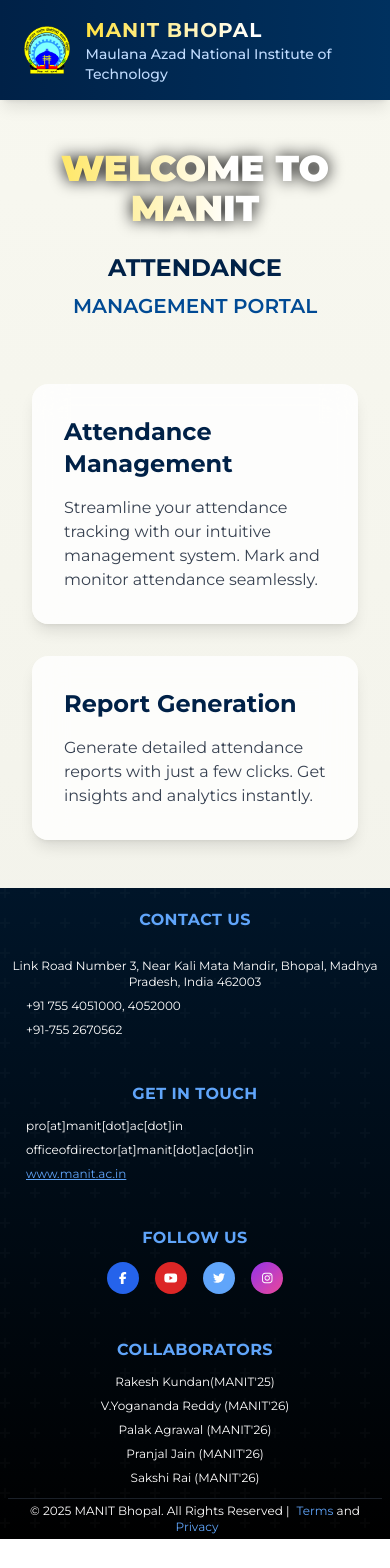
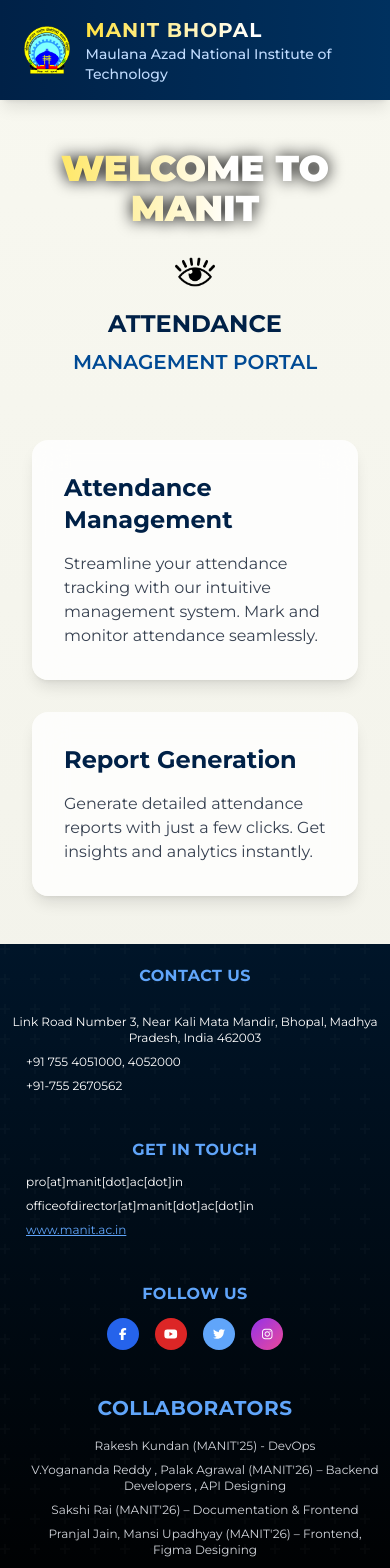
Before and after one commit to Yogananda1504/Frontend-ReportGeneration, a React (Vite) app: page / in a window 390 px wide. Shown: the top 1568 px of the page. Before the commit the page ends 1539 px from the top, so only its background shows below. Built offline with nearby package versions, Linux system fonts and the light colour scheme; no server answers.

Commit message:
# Modified UI : Added monitoring eye icon , added notification for the low connectivity banner

```diff
--- a/src/components/layout/Footer.tsx
+++ b/src/components/layout/Footer.tsx
@@ -10,11 +10,11 @@
 
 const Footer = () => {
   return (
-    <footer className="bg-gradient-to-b from-black to-[#1a1a1a] text-white pt-12 pb-4 text-sm relative">
+    <footer className="bg-gradient-to-b from-black via-gray-900 to-[#1a1a1a] pt-2 pb-1 text-xs relative">
       <div className="absolute inset-0 bg-[url('https://www.transparenttextures.com/patterns/carbon-fibre.png')] opacity-50"></div>
 
       <div className="container mx-auto px-4 relative z-10">
-        <div className="grid grid-cols-1 md:grid-cols-4 gap-8 md:gap-12 mb-8">
+        <div className="grid grid-cols-1 md:grid-cols-4 gap-4 mb-4">
           <div className="transform hover:scale-105 transition-transform duration-300">
             <h2 className="text-xl font-bold mb-4 text-blue-400 tracking-wide">
               CONTACT US
@@ -106,17 +106,17 @@
             <h2 className="text-xl font-bold mb-4 text-blue-400 tracking-wide">
               COLLABORATORS
             </h2>
-            <div className="space-y-3 text-gray-300 hover:text-white transition-colors duration-200">
-              <p>Rakesh Kundan(MANIT'25)</p>
-              <p>V.Yogananda Reddy (MANIT'26)</p>
-              <p>Palak Agrawal (MANIT'26)</p>
-              <p>Pranjal Jain (MANIT'26)</p>
-              <p>Sakshi Rai (MANIT'26)</p>
-            </div>
+
+            <ul className="list-disc pl-5 space-y-2 text-gray-300 hover:text-white transition-colors duration-200">
+              <li>Rakesh Kundan (MANIT'25) - DevOps </li>
+              <li>V.Yogananda Reddy (MANIT'26), Palak Agrawal (MANIT'26) – Backend Developers , API Designing </li>
+              <li>Sakshi Rai (MANIT'26) – Documentation & Frontend</li>
+              <li>Pranjal Jain, Mansi Upadhyay (MANIT'26) – Frontend, Figma Designing</li>
+            </ul>
           </div>
         </div>
 
-        <div className="pt-4 mt-4 border-t border-gray-700/50 text-center">
+        <div className="pt-2 mt-2 border-t border-gray-700/50 text-center">
           <p className="text-yellow-400 hover:text-white transition-colors duration-200">
             © {new Date().getFullYear()} MANIT Bhopal. All Rights Reserved |
             <a href="#" className="ml-1 text-blue-400 hover:text-blue-300 transition-colors duration-200">
--- a/src/components/layout/Layout.tsx
+++ b/src/components/layout/Layout.tsx
@@ -6,7 +6,7 @@
   return (
     <div className="min-h-screen flex flex-col bg-gray-50">
       <Navbar />
-      <main className="flex-1 container mx-auto px-4 py-8">
+      <main className="flex-1 container mx-auto px-4 py-4">
         <Outlet />
       </main>
       <Footer />
--- a/src/pages/Landing.tsx
+++ b/src/pages/Landing.tsx
@@ -7,6 +7,7 @@
     faYoutube,
     faInstagram,
 } from '@fortawesome/free-brands-svg-icons';
+import { Eye, Info } from 'lucide-react'; // using ClipboardCheck as alternative
 
 function NavBar() {
     const handleNavClick = () => {
@@ -146,27 +147,16 @@
                         </div>
                     </div>
                     {/* COLLABORATORS */}
-                    <div className="text-center md:text-left transform hover:scale-105 transition-transform duration-300">
-                        <h2 className="text-base font-bold mb-3 text-blue-400 tracking-wide">
+                    <div className="transform hover:scale-105 transition-transform duration-300">
+                        <h2 className="text-xl font-bold mb-4 text-blue-400 tracking-wide">
                             COLLABORATORS
                         </h2>
-                        <div className="space-y-2 text-white">
-                            <p className="hover:text-gray-300 transition-colors duration-200">
-                                Rakesh Kundan(MANIT'25)
-                            </p>
-                            <p className="hover:text-gray-300 transition-colors duration-200">
-                                V.Yogananda Reddy (MANIT'26)
-                            </p>
-                            <p className="hover:text-gray-300 transition-colors duration-200">
-                                Palak Agrawal (MANIT'26)
-                            </p>
-                            <p className="hover:text-gray-300 transition-colors duration-200">
-                                Pranjal Jain (MANIT'26)
-                            </p>
-                            <p className="hover:text-gray-300 transition-colors duration-200">
-                                Sakshi Rai (MANIT'26)
-                            </p>
-                        </div>
+                        <ul className="list-disc pl-5 space-y-2 text-gray-300 hover:text-white transition-colors duration-200">
+                            <div>Rakesh Kundan (MANIT'25) - DevOps</div>
+                            <div>V.Yogananda Reddy , Palak Agrawal (MANIT'26) –  Backend Developers , API Designing</div>
+                            <div>Sakshi Rai (MANIT'26) – Documentation & Frontend</div>
+                            <div>Pranjal Jain, Mansi Upadhyay (MANIT'26) – Frontend, Figma Designing</div>
+                        </ul>
                     </div>
                 </div>
 
@@ -245,7 +235,7 @@
                 {isLowConnectivity && (
                     <div className="bg-yellow-100 border-l-4 border-yellow-500 text-yellow-700 p-4 mb-8 rounded">
                         <div className="flex items-center">
-                            <i data-lucide="wifi-off" className="w-5 h-5 mr-2"></i>
+                            <Info size={18} className="mr-2" />
                             <span>Low connectivity mode active</span>
                         </div>
                     </div>
@@ -256,6 +246,7 @@
                     <h1 className="text-4xl md:text-5xl font-black mb-6 shine-effect drop-shadow-[0_0_8px_black] ">
                         WELCOME TO MANIT
                     </h1>
+                    <img src="/eye-with-eyelash.png" alt="Eye Icon" className="mx-auto my-4" style={{ width: '40px', height: '40px' }} />
                     <div className="space-y-2">
                         <h2 className="text-2xl md:text-3xl font-bold text-[#002147]">
                             ATTENDANCE
--- a/src/pages/auth/Login.tsx
+++ b/src/pages/auth/Login.tsx
@@ -1,4 +1,4 @@
-import { useState } from 'react';
+import { useState, useEffect } from 'react';
 import { useNavigate } from 'react-router-dom';
 import { UserRole } from '../../types/auth';
 import { useAuth } from '../../hooks/useAuth';
@@ -12,6 +12,28 @@
   const [email, setEmail] = useState('');
   const [password, setPassword] = useState('');
   const [error, setError] = useState('');
+  const [isLowConnectivity, setIsLowConnectivity] = useState(false);
+  const [isPageLoading, setIsPageLoading] = useState(true);
+
+  useEffect(() => {
+    const timer = setTimeout(() => {
+      setIsPageLoading(false);
+    }, 1000);
+    return () => clearTimeout(timer);
+  }, []);
+
+  useEffect(() => {
+    const connection = navigator.connection || (navigator as any).mozConnection || (navigator as any).webkitConnection;
+    if (connection) {
+      const updateConnectionStatus = () => {
+        const isLow = connection.downlink <= 1 || connection.effectiveType === '2g';
+        setIsLowConnectivity(isLow);
+      };
+      connection.addEventListener('change', updateConnectionStatus);
+      updateConnectionStatus();
+      return () => connection.removeEventListener('change', updateConnectionStatus);
+    }
+  }, []);
 
   const handleSubmit = async (e: React.FormEvent) => {
     e.preventDefault();
@@ -25,23 +47,33 @@
     }
   };
 
+  if (isPageLoading) {
+    return (
+      <div className="flex items-center justify-center min-h-screen bg-gradient-to-b from-[#f8f8f0] to-[#f0f0e8]">
+        <div className="flex flex-col items-center">
+          <svg className="animate-spin h-12 w-12 text-blue-500 mb-4" xmlns="http://www.w3.org/2000/svg" fill="none" viewBox="0 0 24 24">
+            <circle className="opacity-25" cx="12" cy="12" r="10" stroke="currentColor" strokeWidth="4"></circle>
+            <path className="opacity-75" fill="currentColor" d="M4 12a8 8 0 018-8V0C5.373 0 0 5.373 0 12h4z"></path>
+          </svg>
+          <div className="text-lg font-semibold text-blue-600">Loading, please wait...</div>
+        </div>
+      </div>
+    );
+  }
+
   return (
     <div className="min-h-screen relative ">
 
-      {/* Info Bar */}
-
-      <div className="bg-[#002147] text-white py-3 px-6 flex items-center justify-between">
+      {/* Navbar: Improved UI */}
+      <div className="bg-[#002147] text-white py-4 px-6 flex items-center justify-between shadow-md fixed top-0 left-0 right-0 z-10">
         {/* Left: Logo & Institute Name */}
         <div className="flex items-center space-x-4">
           <img src="/manit_sm.png" alt="MANIT Logo" className="h-10 w-auto" />
           <div>
-            <h1 className="text-lg font-semibold">MANIT BHOPAL</h1>
+            <h1 className="text-lg font-semibold shine-effect">MANIT BHOPAL</h1>
             <p className="text-xs md:text-sm">Maulana Azad National Institute of Technology</p>
           </div>
         </div>
-
-
-
         {/* Right: Home Icon */}
         <div className="flex items-center space-x-6">
           <a
@@ -55,12 +87,22 @@
           </a>
         </div>
       </div>
+      {/* Navbar spacer to avoid content overlap */}
+      <div className="h-16"></div>
 
       {/* Center: Tagline */}
-      <div className="flex justify-center items-center  bg-[#1F3C5D] md:block text-yellow-400 font-semibold text-sm tracking-wide  py-4  md:text-center">
-        Analyze, Automate & Generate
+      <div className="flex justify-center items-center bg-[#1F3C5D] md:block text-yellow-400 font-semibold text-sm tracking-wide pt-8 pb-4 md:text-center">
+        <span className="shine-effect">Analyze, Automate & Generate</span>
       </div>
 
+      {isLowConnectivity && (
+        <div className="bg-yellow-100 border-l-4 border-yellow-500 text-yellow-700 p-4 mb-8 rounded">
+          <div className="flex items-center">
+            <Info size={18} className="mr-2" />
+            <span>Low connectivity mode active</span>
+          </div>
+        </div>
+      )}
 
       <div className="min-h-screen bg-[url('/bg.png')] bg-cover bg-no-repeat bg-center ">
 
```
Also changed, not shown: public/eye-with-eyelash.png (added).
